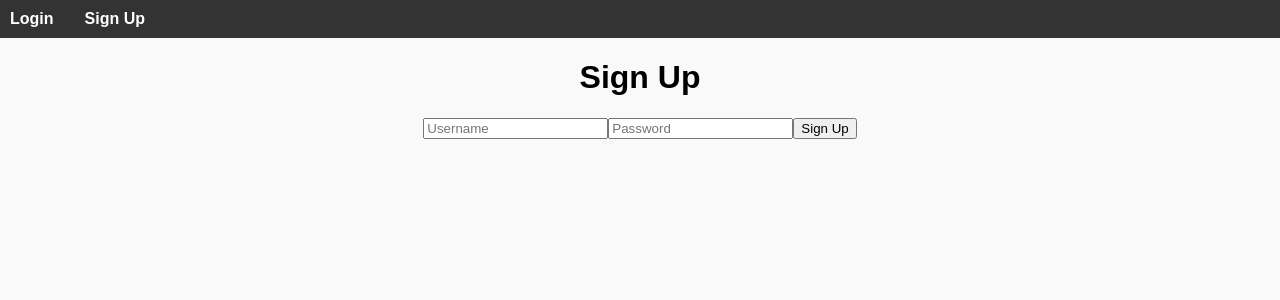
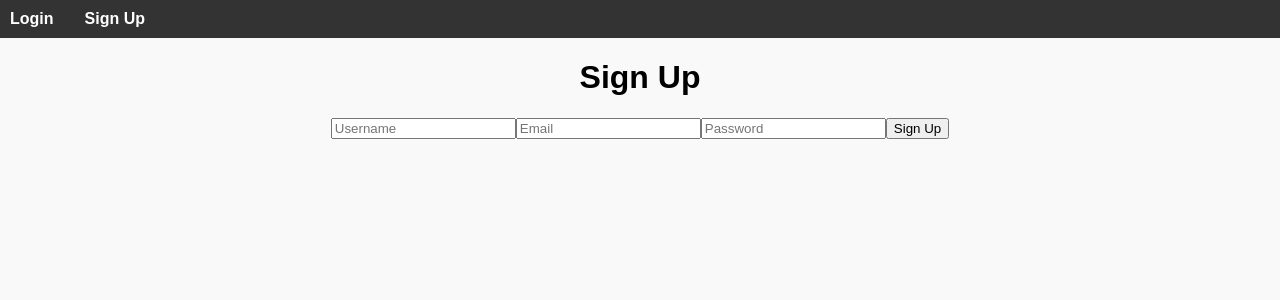
Before and after one commit to seanygberg/Capstone-Frontend, a React (Create React App) app: page /signup in a window 1280 px wide. Shown: the top 300 px of the page. Built offline with nearby package versions, Linux system fonts and the light colour scheme.

Commit message:
testing frontend

```diff
--- a/src/pages/Signup.js
+++ b/src/pages/Signup.js
@@ -3,6 +3,7 @@
 
 const SignUp = () => {
     const [username, setUsername] = useState('');
+    const [email, setEmail] = useState('');
     const [password, setPassword] = useState('');
     const [error, setError] = useState('');
     const navigate = useNavigate();
@@ -14,7 +15,7 @@
             const response = await fetch('/signup', {
                 method: 'POST',
                 headers: {'Content-Type': 'application/json',},
-                body: JSON.stringify({ username, password }),
+                body: JSON.stringify({ username, email, password }),
             });
 
             if (!response.ok) {
@@ -41,6 +42,14 @@
             />
 
             <input
+                type="text"
+                placeholder="Email"
+                value={email}
+                onChange={(e) => setEmail(e.target.value)}
+                required
+            />
+
+            <input
                 type="password"
                 placeholder="Password"
                 value={password}
```
